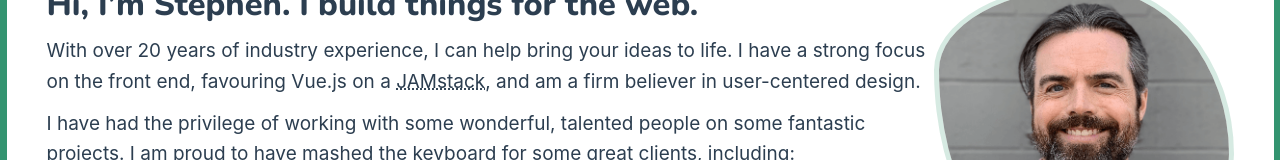
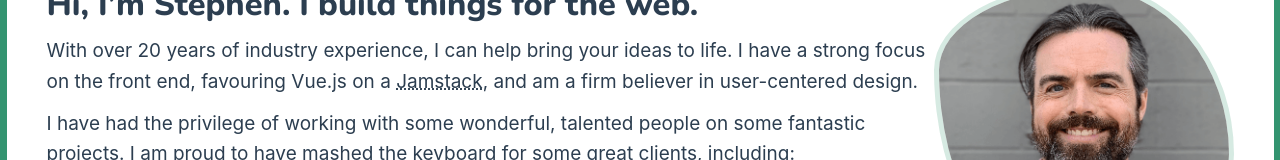
Before and after one commit to speasley/stephenpeasley, a Vue app: page /dev in a window 1280 px wide. Shown: the part 159-319 px from the top of the page. Built offline with nearby package versions, Linux system fonts and the light colour scheme.

Commit message:
feat: JAMStack -> Jamstack

```diff
--- a/src/views/Dev.vue
+++ b/src/views/Dev.vue
@@ -14,7 +14,7 @@ onMounted(() => {
     <p>
       With over 20 years of industry experience, I can help bring your ideas to
       life. I have a strong focus on the front end, favouring Vue.js on a
-      <abbr title="JavaScript, APIs, markup">JAMstack</abbr>, and am a firm
+      <abbr title="JavaScript, APIs, markup">Jamstack</abbr>, and am a firm
       believer in user-centered design.
     </p>
     <p>
```
